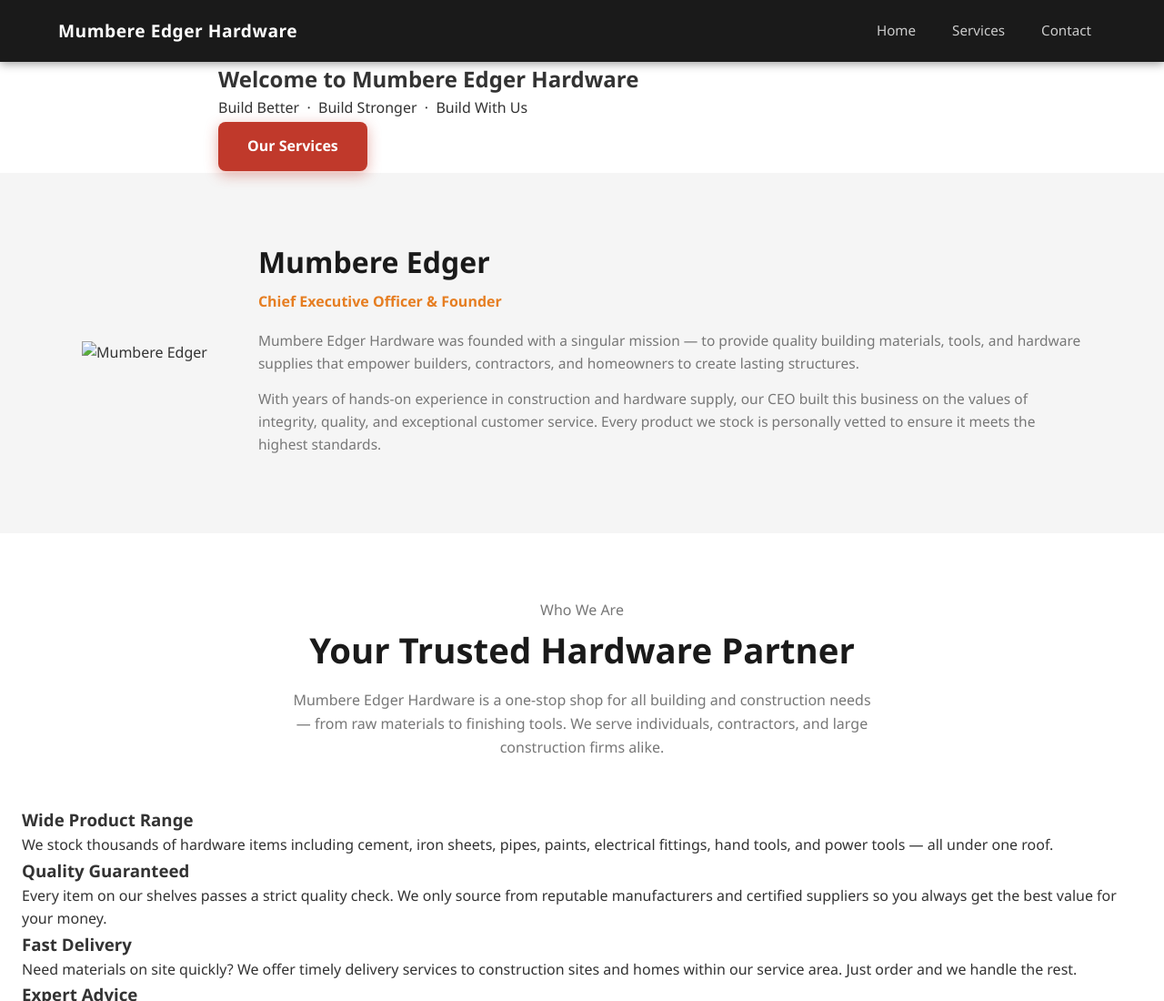
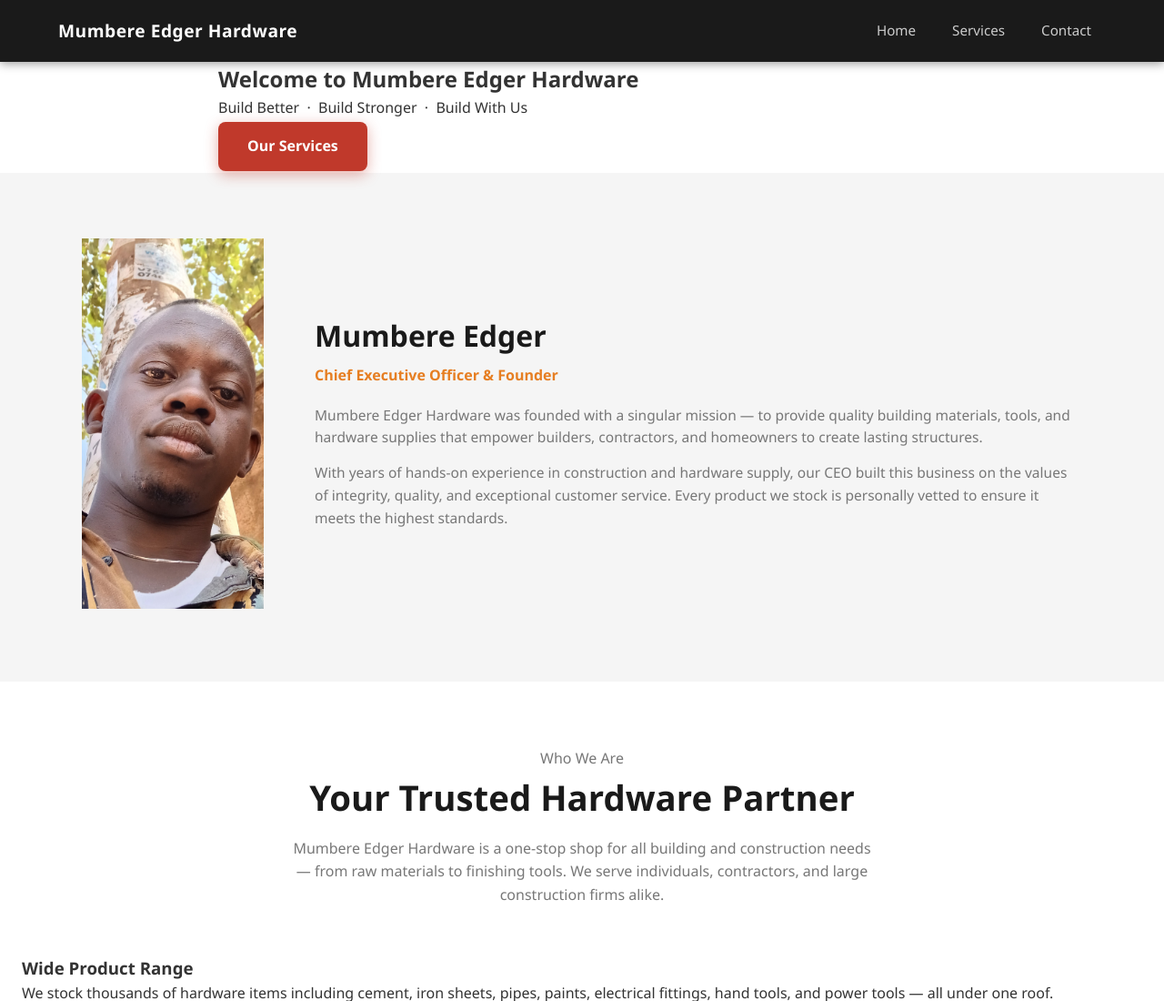
Before and after one commit to mumbereedger005-chris/Simple-E-commerce-business-assignment, a plain HTML site: page index.html in a window 1280 px wide. Shown: the top 1100 px of the page at 91% size. Drawn offline with Linux system fonts and the light colour scheme.

Commit message:
edited
added my pic

```diff
--- a/index.html
+++ b/index.html
@@ -41,9 +41,8 @@
       <!-- Replace the src below with your actual photo path, e.g. src="images/ceo.jpg" -->
       <div >
         <img
-          src="images/ceo.jpg"
-          alt="Mumbere Edger "
-          />
+          src="my photo.jpg"
+          alt="Mumbere Edger-CEO" loading="lazy" width="200" length="300"  />
         <div>
 
 
```
Also changed, not shown: my photo.jpg (added).
